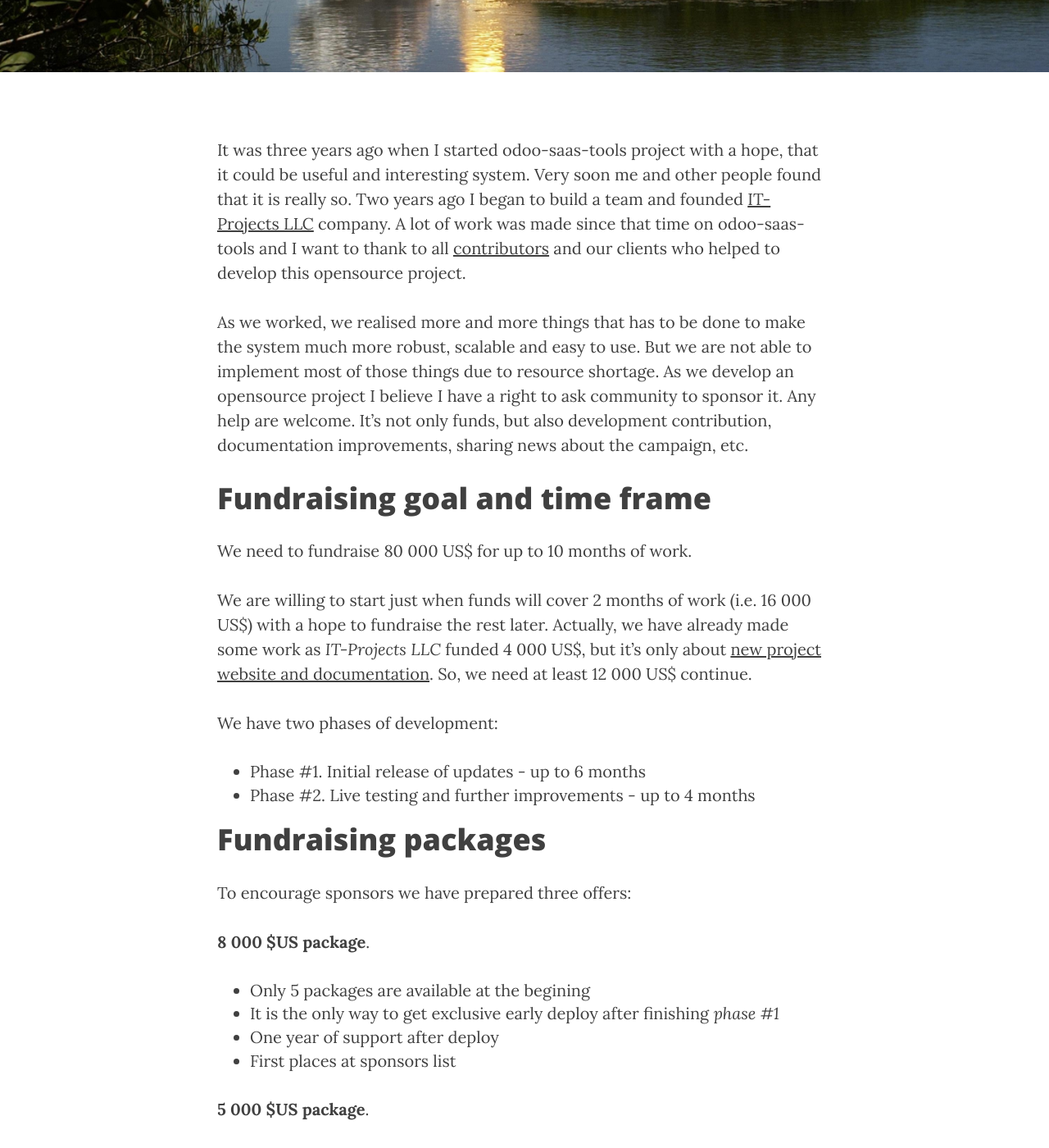
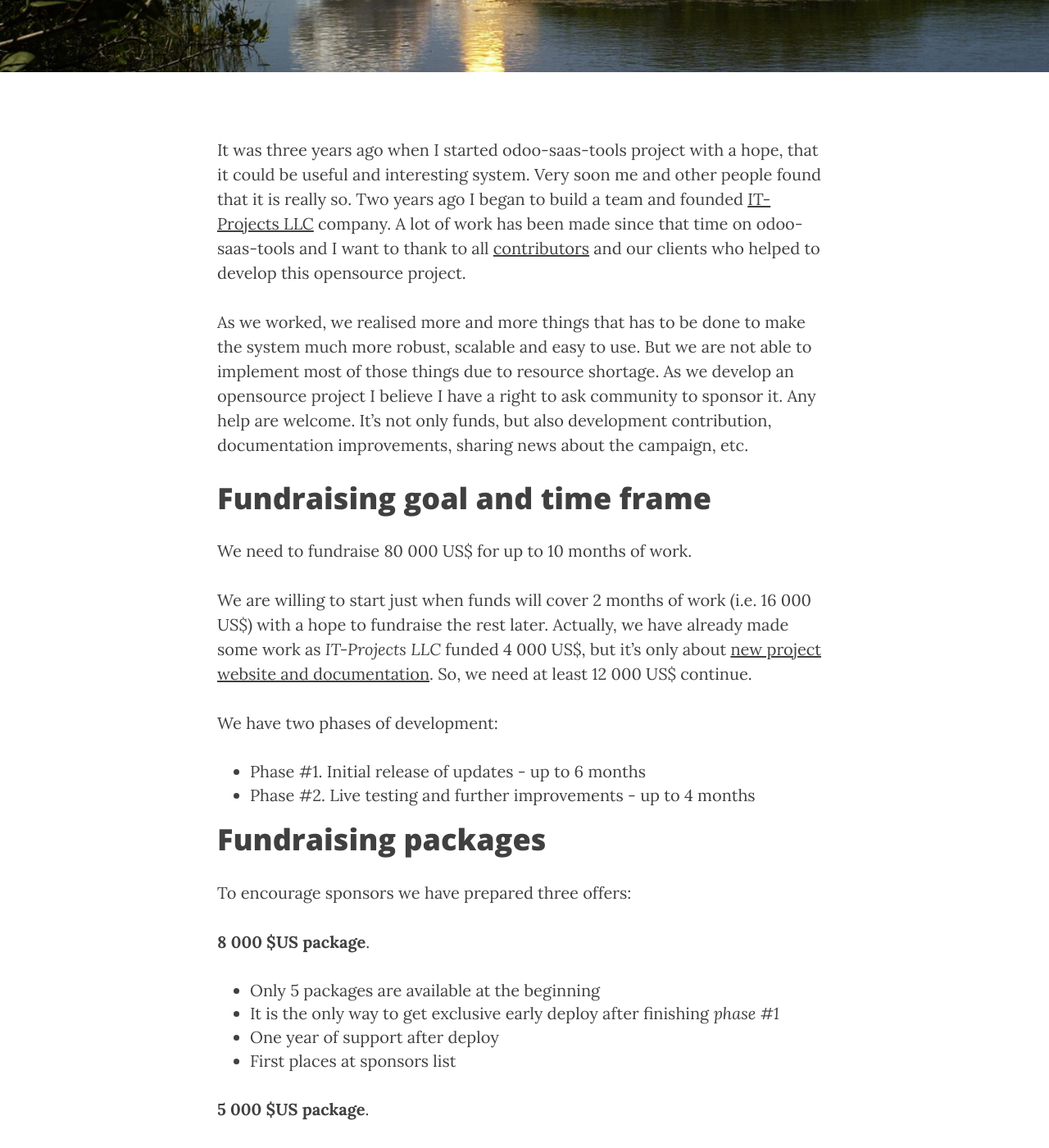
Before and after one commit to it-projects-llc/odoo-saas-tools, a Jekyll site: the page built from _posts/2017-06-06-fundraising-campaign.md, in a window 1280 px wide and 1400 px high, scrolled down 452 px. Shown: the whole window at 82% size. Built offline with Jekyll 4.4.1, drawn with Linux system fonts in a browser that asks for light colours; nearby versions of some CDN libraries; comment, search, counter and statistics services are not loaded; some of the changed text lies outside the part shown.

Commit message:
[DOC] fix spelling

```diff
--- a/_posts/2017-06-06-fundraising-campaign.md
+++ b/_posts/2017-06-06-fundraising-campaign.md
@@ -9,7 +9,7 @@ comments: true
 tags: [ Fundraising ]
 ---
 
-It was three years ago when I started odoo-saas-tools project with a hope, that it could be useful and interesting system. Very soon me and other people found that it is really so. Two years ago I began to build a team and founded [IT-Projects LLC](https://www.it-projects.info/) company. A lot of work was made since that time on odoo-saas-tools and I want to thank to all [contributors](https://github.com/it-projects-llc/odoo-saas-tools/graphs/contributors) and our clients who helped to develop this opensource project.
+It was three years ago when I started odoo-saas-tools project with a hope, that it could be useful and interesting system. Very soon me and other people found that it is really so. Two years ago I began to build a team and founded [IT-Projects LLC](https://www.it-projects.info/) company. A lot of work has been made since that time on odoo-saas-tools and I want to thank to all [contributors](https://github.com/it-projects-llc/odoo-saas-tools/graphs/contributors) and our clients who helped to develop this opensource project.
 
 As we worked, we realised more and more things that has to be done to make the system much more robust, scalable and easy to use. But we are not able to implement most of those things due to resource shortage. As we develop an opensource project I believe I have a right to ask community to sponsor it. Any help are welcome. It's not only funds, but also development contribution, documentation improvements, sharing news about the campaign, etc.
 
@@ -32,14 +32,14 @@ To encourage sponsors we have prepared three offers:
 
 **8 000 $US package**.
 
-* Only 5 packages are available at the begining
+* Only 5 packages are available at the beginning
 * It is the only way to get exclusive early deploy after finishing *phase #1*
 * One year of support after deploy
 * First places at sponsors list
 
 **5 000 $US package**.
 
-* Only 5 packages are available at the begining
+* Only 5 packages are available at the beginning
 * Priority deploy after finishing *phase #2*
 * Half year of support after deploy
 * Second places at sponsors list
```
